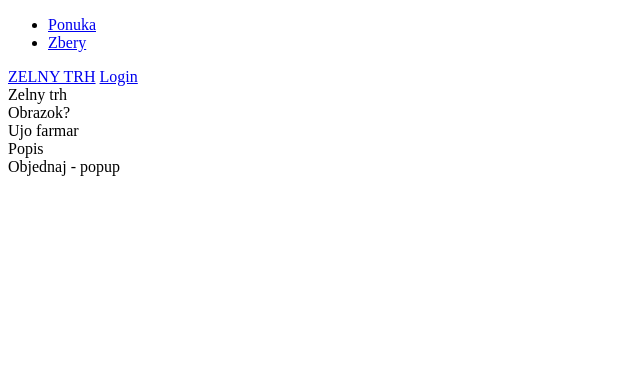
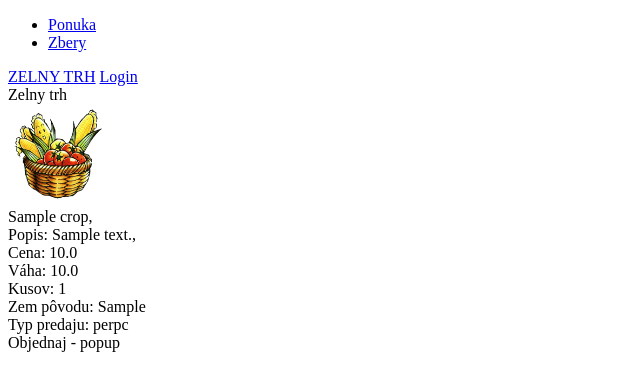
Before and after one commit to xkoren10/IIS-projekt, a Django app: page /product_detail/1/ in a window 1280 px wide. Shown: the top 391 px of the page, without its empty margins (0-640 px from the left). Run offline with Django 4.2, Linux system fonts and the light colour scheme; tables that the repository leaves empty hold one stand-in row (values such as "Sample post").

Commit message:
Product detail and category filter work

```diff
--- a/index/db_logic.py
+++ b/index/db_logic.py
@@ -141,3 +141,27 @@ def get_all_categories():
         all_categories.append(all_categories_dict)
 
     return all_categories
+
+
+def crop_get_by_id(crop_id: int):
+    try:
+        crop = models.Crop.objects.get(id=crop_id)
+    except exceptions.ObjectDoesNotExist:
+        return False
+
+    crop_dict = to_dict(crop)
+    return crop_dict
+
+
+def crop_get_by_category(crop_category: int): # tu potrebujeme tree hierarchy z mptt, nvm ako
+
+    try:
+        childs = models.Categories.objects.filter(category_of_id_id=crop_category) | models.Categories.objects.filter(id=crop_category)
+    except exceptions.ObjectDoesNotExist:
+        return childs
+
+    for child in childs:
+        childs = crop_get_by_category(child['id'])
+
+    crop_dict = to_dict(childs)
+    return crop_dict
--- a/index/models.py
+++ b/index/models.py
@@ -2,6 +2,7 @@
 from . import db_logic as db
 from django.db import models
 from itertools import chain
+# from mptt.models import MPTTModel, TreeForeignKey
 
 
 class User(models.Model):
--- a/index/templates/index/product_detail.html
+++ b/index/templates/index/product_detail.html
@@ -17,11 +17,38 @@
         <div id="intro">Zelny trh</div>
     </header>
     <main>
-        <div>Obrazok?</div>
-        <div>Ujo farmar</div>
-        <div>Popis</div>
-        <div>Objednaj - popup</div>
-        <!-- alebo nahradit farmara formularom pre objednanie? -->
+        {% if crop %}
+            <div class="crop">
+                {% load static %}
+                <img src="{% static 'index/images/crops.png' %}" alt="Crop" width="100" height="100">   <br>
+                <span class="crop_name">
+                    {{ crop.crop_name }},   <br>
+                </span>
+                <span class="crop_description">
+                    Popis: {{ crop.description }},   <br>
+                </span>
+                <span class="crop_price">
+                    Cena: {{ crop.price }}   <br>
+                </span>
+                <span class="crop_weight">
+                    Váha: {{ crop.weight }}   <br>
+                </span>
+                <span class="crop_pieces">
+                    Kusov: {{ crop.pieces }}   <br>
+                </span>
+                <span class="crop_origin">
+                    Zem pôvodu: {{ crop.origin }}   <br>
+                </span>
+                <span class="crop_price_type">
+                    Typ predaju: {{ crop.price_type }}   <br>
+                </span>
+            </div>
+
+            <div>Objednaj - popup</div>
+            <!-- alebo nahradit farmara formularom pre objednanie? -->
+        {% else %}
+             Sme piči už ozaj
+        {% endif %}
     </main>
 </body>
 </html>
--- a/index/views.py
+++ b/index/views.py
@@ -80,7 +80,9 @@ def offers(request):
     if len(cat_filter) == 0:
         all_crops = db.get_all_crops()
     else:
-        all_crops = db.get_all_crops()
+        for category in cat_filter:
+            filtered_crops = db.crop_get_by_category(category)
+            all_crops.append(filtered_crops)
 
     return render(request, "index/offers.html", {"crops": all_crops, "categories": all_categories})
 
@@ -128,7 +130,8 @@ def profile(request):
 
 
 def product_detail(request, product_id):
-    return render(request, "index/product_detail.html")
+    crop_to_show = db.crop_get_by_id(product_id)
+    return render(request, "index/product_detail.html", {"crop": crop_to_show})
 
 
 def harvest_detail(request, harvest_id):
```
